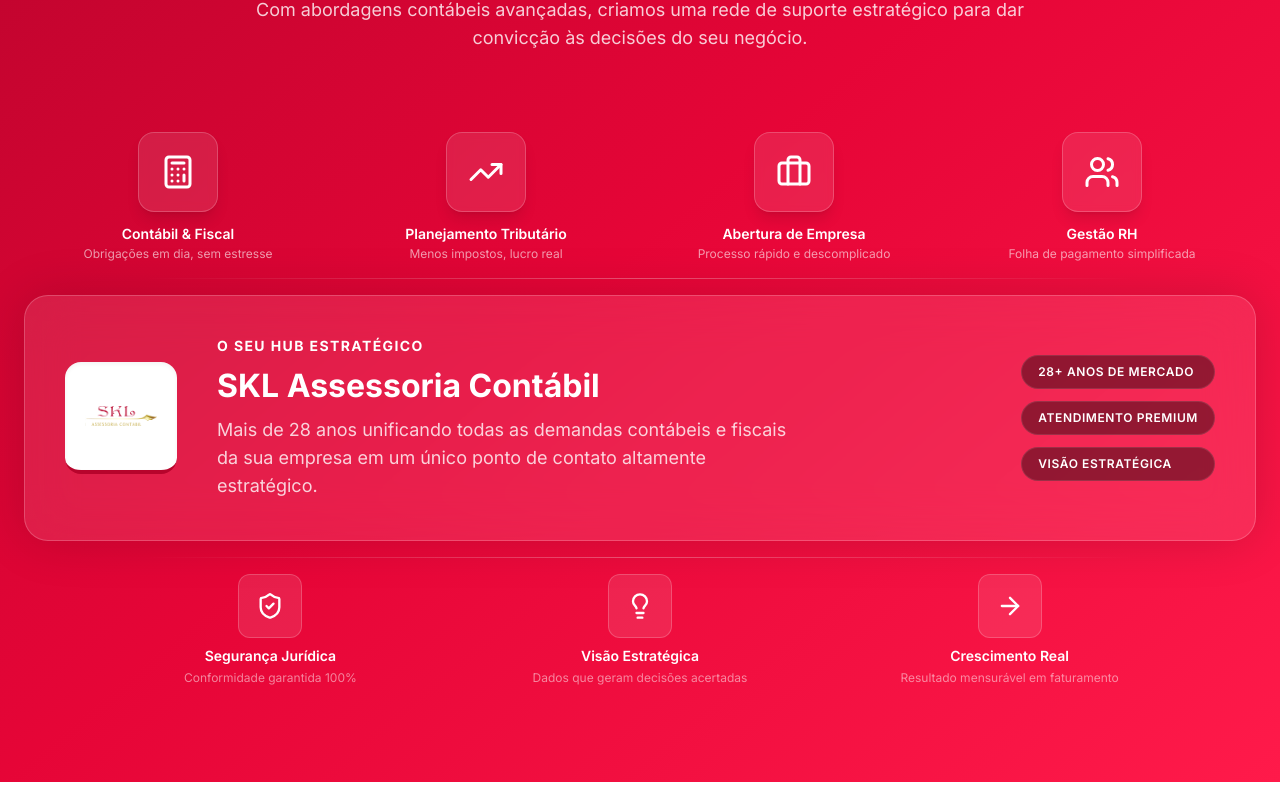
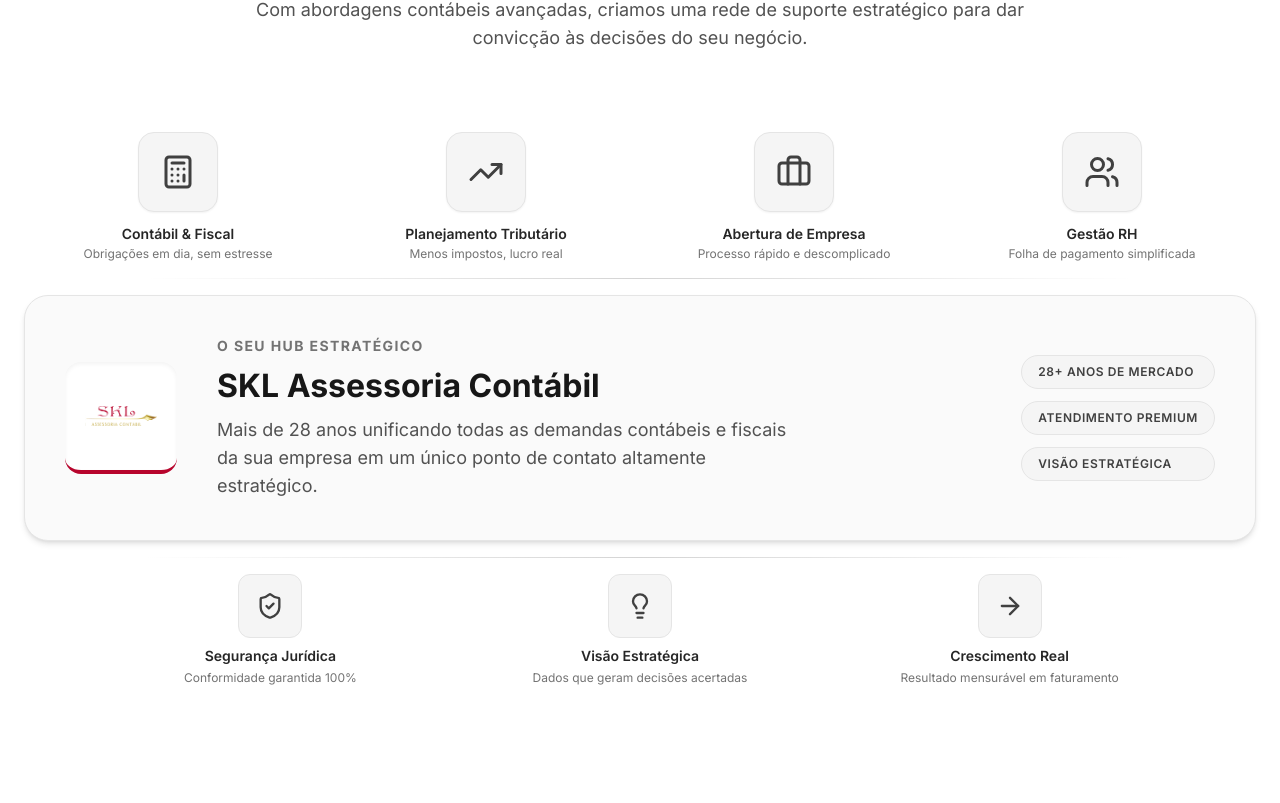
Before and after one commit to feliperuizz/skl, a Next.js app: page / in a window 1280 px wide. Shown: the part 5517-6320 px from the top of the page. Built offline with nearby package versions, Linux system fonts and the light colour scheme.

Commit message:
refactor: update components and layout

```diff
--- a/components/About.tsx
+++ b/components/About.tsx
@@ -17,7 +17,7 @@ export function About() {
   ];
 
   return (
-    <section id="about" className="py-24 sm:py-32 bg-gradient-to-t from-neutral-950 via-[#4A0012] to-neutral-950 text-white relative overflow-hidden">
+    <section id="about" className="py-24 sm:py-32 text-white relative overflow-hidden" style={{ backgroundColor: '#B7042C' }}>
       {/* Premium Watermark */}
       <div className="absolute top-1/2 left-1/2 -tranneutral-x-1/2 -tranneutral-y-1/2 opacity-5 pointer-events-none w-full max-w-sm">
         <img
--- a/components/Ecosystem.tsx
+++ b/components/Ecosystem.tsx
@@ -2,8 +2,6 @@
 
 import { motion } from "framer-motion";
 import {
-  Building2,
-  Handshake,
   Lightbulb,
   TrendingUp,
   Users,
@@ -12,7 +10,6 @@ import {
   Calculator,
   Briefcase
 } from "lucide-react";
-import Image from "next/image";
 
 const fadeInUp = {
   hidden: { opacity: 0, y: 30 },
@@ -29,7 +26,7 @@ const staggerContainer = {
 
 export function Ecosystem() {
   return (
-    <section className="py-16 sm:py-24 bg-gradient-to-br from-primary via-[#e60537] to-[#ff1a4a] overflow-hidden relative" id="ecosystem">
+    <section className="py-16 sm:py-24 bg-white overflow-hidden relative" id="ecosystem">
       <div className="max-w-7xl mx-auto px-4 sm:px-6 relative z-10">
         <motion.div
           className="text-center max-w-3xl mx-auto mb-14 sm:mb-20"
@@ -39,12 +36,12 @@ export function Ecosystem() {
           variants={fadeInUp}
           transition={{ duration: 0.7 }}
         >
-          <h2 className="text-white mb-5 drop-shadow-md">
+          <h2 className="text-neutral-900 mb-5">
             Mais do que contabilidade,{" "}
-            <span className="text-white italic">um ecossistema de gestão</span>{" "}
+            <span className="text-primary italic">um ecossistema de gestão</span>{" "}
             que inspira crescimento.
           </h2>
-          <p className="text-white/80">
+          <p className="text-neutral-600">
             Com abordagens contábeis avançadas, criamos uma rede de suporte estratégico para dar convicção às decisões do seu negócio.
           </p>
         </motion.div>
@@ -71,12 +68,12 @@ export function Ecosystem() {
                   transition={{ duration: 0.5, delay: i * 0.1 }}
                   className="flex flex-col items-center gap-3 group cursor-default"
                 >
-                  <div className="w-16 h-16 sm:w-20 sm:h-20 bg-white/10 backdrop-blur-sm border border-white/20 rounded-2xl flex items-center justify-center group-hover:bg-primary/20 group-hover:border-primary/50 transition-all duration-300 shadow-lg">
-                    <node.icon className="w-7 h-7 sm:w-9 sm:h-9 text-white group-hover:text-white transition-colors duration-300" />
+                  <div className="w-16 h-16 sm:w-20 sm:h-20 bg-neutral-100 border border-neutral-200 rounded-2xl flex items-center justify-center group-hover:bg-primary/10 group-hover:border-primary/30 transition-all duration-300 shadow-sm">
+                    <node.icon className="w-7 h-7 sm:w-9 sm:h-9 text-neutral-700 group-hover:text-primary transition-colors duration-300" />
                   </div>
                   <div className="text-center">
-                    <p className="text-xs sm:text-sm font-semibold text-white group-hover:text-white transition-colors duration-300 leading-tight">{node.label}</p>
-                    <p className="text-xs text-white/60 mt-0.5 hidden sm:block">{node.desc}</p>
+                    <p className="text-xs sm:text-sm font-semibold text-neutral-800 group-hover:text-primary transition-colors duration-300 leading-tight">{node.label}</p>
+                    <p className="text-xs text-neutral-500 mt-0.5 hidden sm:block">{node.desc}</p>
                   </div>
                 </motion.div>
               ))}
@@ -84,7 +81,7 @@ export function Ecosystem() {
 
             {/* Connecting lines */}
             <div className="hidden sm:flex w-full items-center justify-center my-4 relative px-[10%]">
-              <div className="flex-1 h-px bg-gradient-to-r from-transparent via-white/30 to-transparent" />
+              <div className="flex-1 h-px bg-gradient-to-r from-transparent via-neutral-300 to-transparent" />
             </div>
 
             {/* Center card */}
@@ -95,22 +92,22 @@ export function Ecosystem() {
               viewport={{ once: true, margin: "-60px" }}
               transition={{ duration: 0.6, delay: 0.3 }}
             >
-              <div className="bg-white/10 backdrop-blur-xl border border-white/20 rounded-2xl sm:rounded-3xl p-6 sm:p-10 flex flex-col sm:flex-row items-center gap-6 sm:gap-10 shadow-[0_0_50px_rgba(0,0,0,0.15)]">
+              <div className="bg-neutral-50 border border-neutral-200 rounded-2xl sm:rounded-3xl p-6 sm:p-10 flex flex-col sm:flex-row items-center gap-6 sm:gap-10 shadow-md">
                 <div className="flex-shrink-0">
                   <div className="w-24 h-24 sm:w-28 sm:h-28 bg-white rounded-2xl flex items-center justify-center p-4 sm:p-5 shadow-inner border-b-4 border-primary">
                      <img src="./logo_standard.png" alt="SKL" className="w-full h-full object-contain" />
                   </div>
                 </div>
                 <div className="text-center sm:text-left flex-1">
-                  <p className="text-white text-xs sm:text-sm font-bold uppercase tracking-widest mb-2">O seu Hub Estratégico</p>
-                  <h3 className="text-white mb-2">SKL Assessoria Contábil</h3>
-                  <p className="text-white/80 max-w-xl">
+                  <p className="text-neutral-500 text-xs sm:text-sm font-bold uppercase tracking-widest mb-2">O seu Hub Estratégico</p>
+                  <h3 className="text-neutral-900 mb-2">SKL Assessoria Contábil</h3>
+                  <p className="text-neutral-600 max-w-xl">
                     Mais de 28 anos unificando todas as demandas contábeis e fiscais da sua empresa em um único ponto de contato altamente estratégico.
                   </p>
                 </div>
                 <div className="hidden lg:flex flex-shrink-0 flex-col gap-3 ml-auto">
                   {["28+ Anos de Mercado", "Atendimento Premium", "Visão Estratégica"].map((tag) => (
-                    <span key={tag} className="bg-black/40 text-white text-xs font-semibold px-4 py-2 rounded-full whitespace-nowrap border border-white/10 uppercase tracking-wider">{tag}</span>
+                    <span key={tag} className="bg-neutral-100 text-neutral-700 text-xs font-semibold px-4 py-2 rounded-full whitespace-nowrap border border-neutral-200 uppercase tracking-wider">{tag}</span>
                   ))}
                 </div>
               </div>
@@ -118,7 +115,7 @@ export function Ecosystem() {
 
             {/* Connecting lines */}
             <div className="hidden sm:flex w-full items-center justify-center my-4 relative px-[10%]">
-              <div className="flex-1 h-px bg-gradient-to-r from-transparent via-white/30 to-transparent" />
+              <div className="flex-1 h-px bg-gradient-to-r from-transparent via-neutral-300 to-transparent" />
             </div>
 
             {/* Bottom row */}
@@ -140,12 +137,12 @@ export function Ecosystem() {
                   transition={{ duration: 0.5, delay: i * 0.12 }}
                   className="flex flex-col items-center gap-2 group cursor-default"
                 >
-                  <div className="w-12 h-12 sm:w-16 sm:h-16 bg-white/10 border border-white/20 rounded-xl flex items-center justify-center group-hover:bg-primary/20 transition-all duration-300">
-                    <result.icon className="w-5 h-5 sm:w-7 sm:h-7 text-white group-hover:text-white transition-colors" />
+                  <div className="w-12 h-12 sm:w-16 sm:h-16 bg-neutral-100 border border-neutral-200 rounded-xl flex items-center justify-center group-hover:bg-primary/10 transition-all duration-300">
+                    <result.icon className="w-5 h-5 sm:w-7 sm:h-7 text-neutral-700 group-hover:text-primary transition-colors" />
                   </div>
                   <div className="text-center">
-                    <p className="text-xs sm:text-sm font-semibold text-white leading-tight">{result.label}</p>
-                    <p className="text-xs text-white/50 hidden sm:block mt-1">{result.desc}</p>
+                    <p className="text-xs sm:text-sm font-semibold text-neutral-800 leading-tight">{result.label}</p>
+                    <p className="text-xs text-neutral-500 hidden sm:block mt-1">{result.desc}</p>
                   </div>
                 </motion.div>
               ))}
```
Also changed, not shown: app/page.tsx (line endings or trailing spaces).
